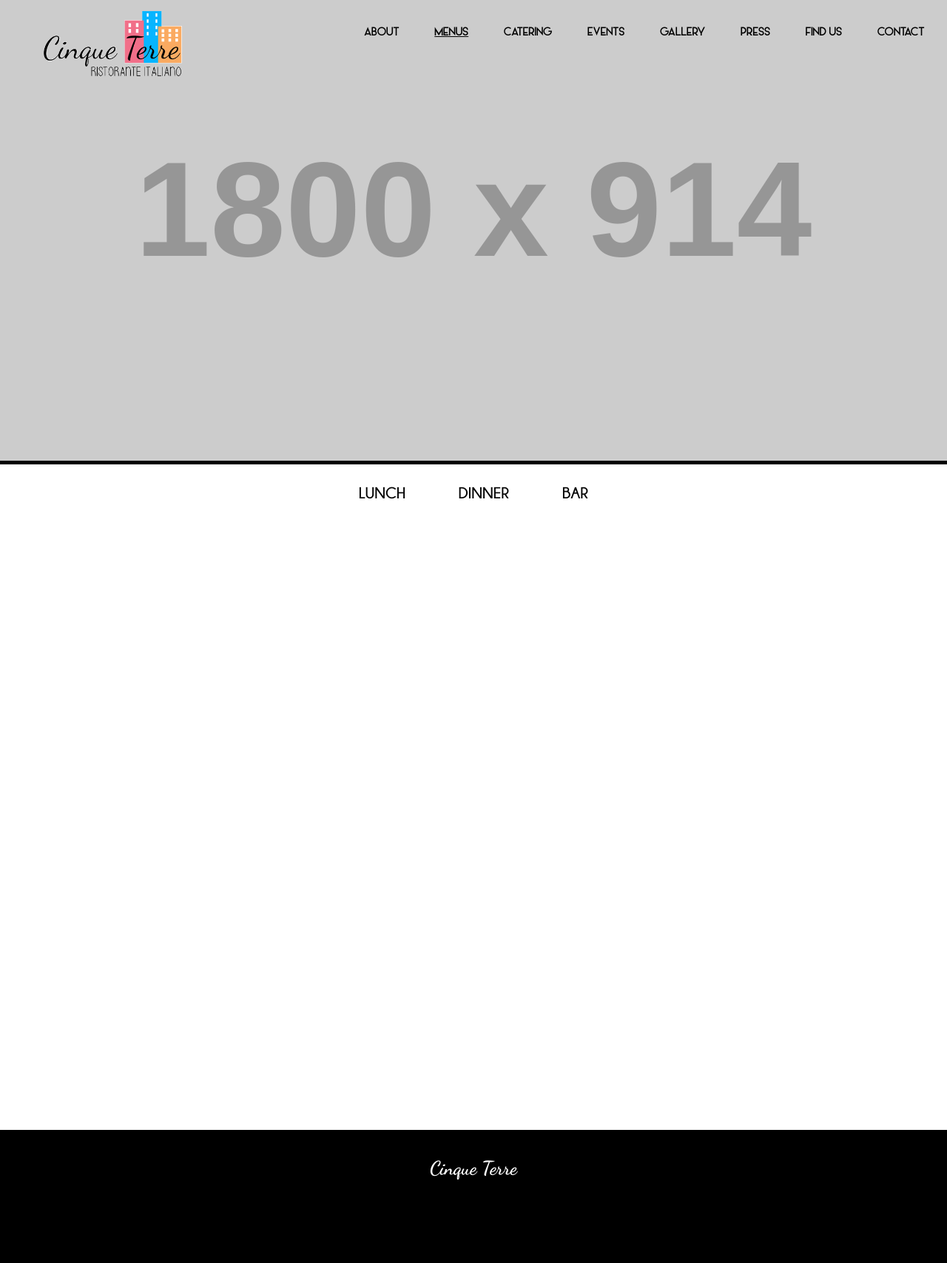
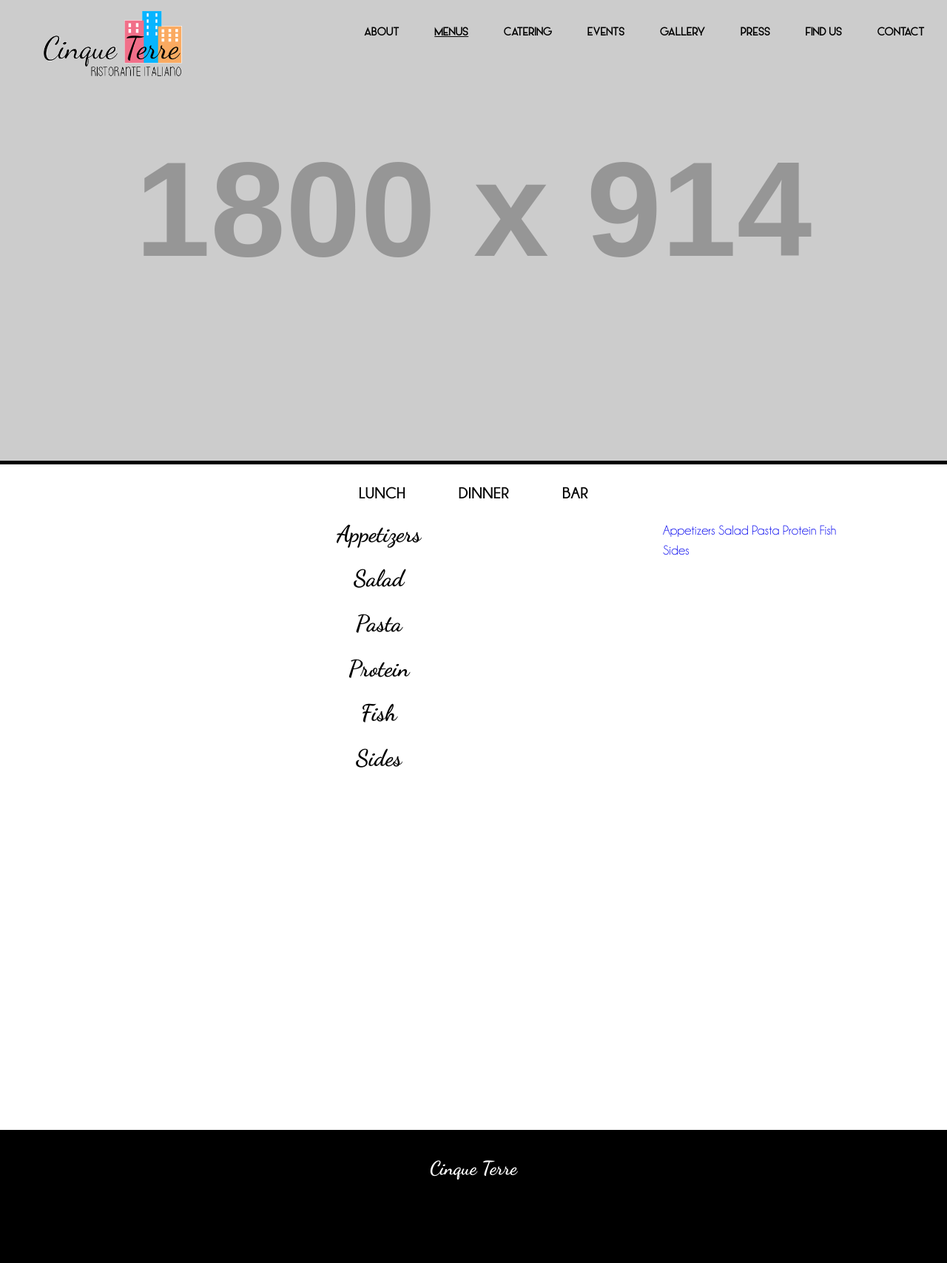
Before and after one commit to cinqueterreli/cinqueterre.github.io, a Jekyll site: the page built from menus.html, in a window 1280 px wide. Shown: the whole page at 74% size. Built offline with Jekyll 4.4.1, drawn with Linux system fonts in a browser that asks for light colours; nearby versions of some CDN libraries.

Commit message:
idk bro bro

```diff
--- a/css/main.css
+++ b/css/main.css
@@ -412,6 +412,17 @@ hr {
 	display:block;
 }
 
+.menu-content {
+	clear:both;
+	width:75%;
+	float:left;
+}
+
+.sidebar {
+	float:left;
+	width:25%;
+}
+
 
 /* -----COLUMNS----- */
 
--- a/menus.html
+++ b/menus.html
@@ -1,15 +1,59 @@
 ---
 title: Menus
 layout: default
-permalink: "menus.html"
+permalink: "dinner-menu.html"
 header: http://placehold.it/1800x914
 ---
 
 {% include menu-links.html %}
 
+<div class="menu-content">
+	<h2 id="dinner1">Appetizers</h2>
+	<p></p>
+	<p></p>
+	<p></p>
+	<p></p>
+	<p></p>
+	<h2 id="dinner2">Salad</h2>
+	<p></p>
+	<p></p>
+	<p></p>
+	<p></p>
+	<p></p>
+	<h2 id="dinner3">Pasta</h2>
+	<p></p>
+	<p></p>
+	<p></p>
+	<p></p>
+	<p></p>
+	<h2 id="dinner4">Protein</h2>
+	<p></p>
+	<p></p>
+	<p></p>
+	<p></p>
+	<p></p>
+	<h2 id="dinner5">Fish</h2>
+	<p></p>
+	<p></p>
+	<p></p>
+	<p></p>
+	<p></p>
+	<h2 id="dinner6">Sides</h2>
+	<p></p>
+	<p></p>
+	<p></p>
+	<p></p>
+	<p></p>
+</div>
 
-
-
+<div class="sidebar">
+	<a class="sidebar-link" href="#dinner1">Appetizers</a>
+	<a class="sidebar-link" href="#dinner2">Salad</a>
+	<a class="sidebar-link" href="#dinner3">Pasta</a>
+	<a class="sidebar-link" href="#dinner4">Protein</a>
+	<a class="sidebar-link" href="#dinner5">Fish</a>
+	<a class="sidebar-link" href="#dinner6">Sides</a>
+</div>
 
 
 </div> <!--container-->
```
